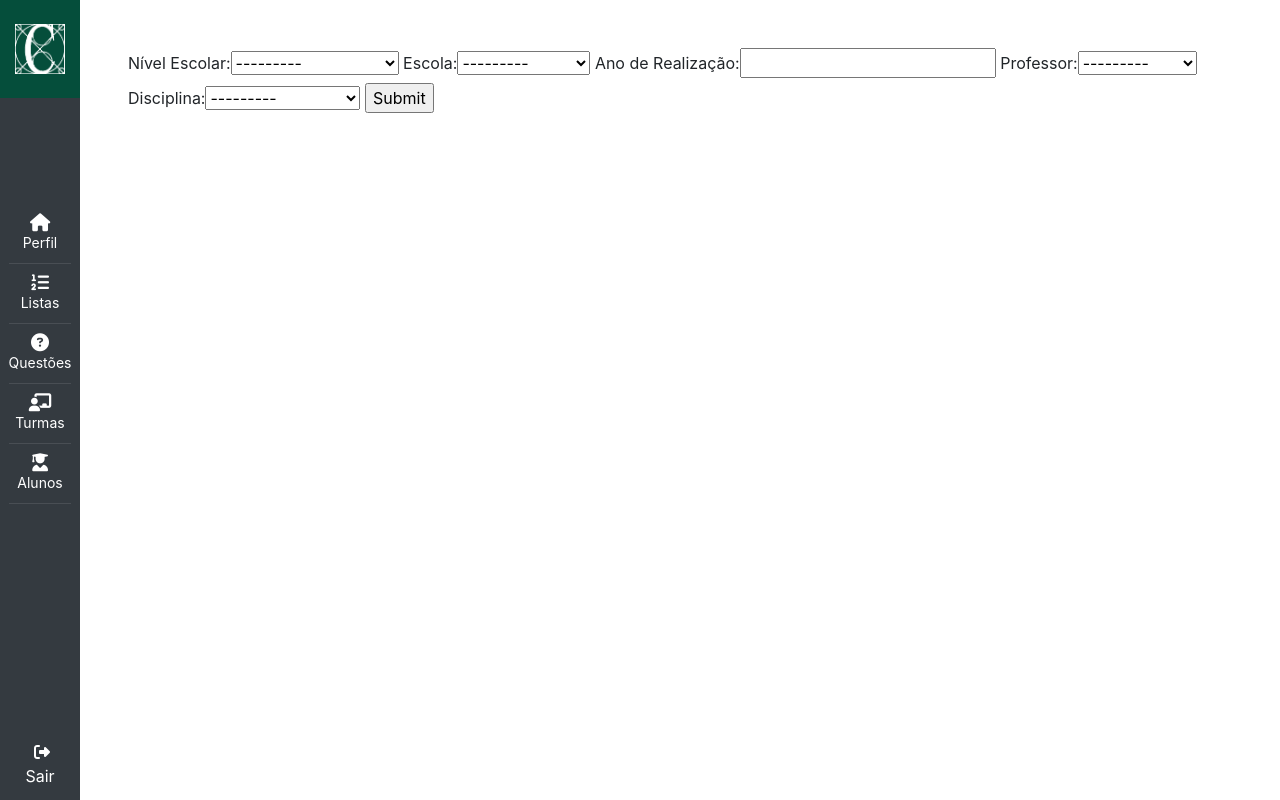
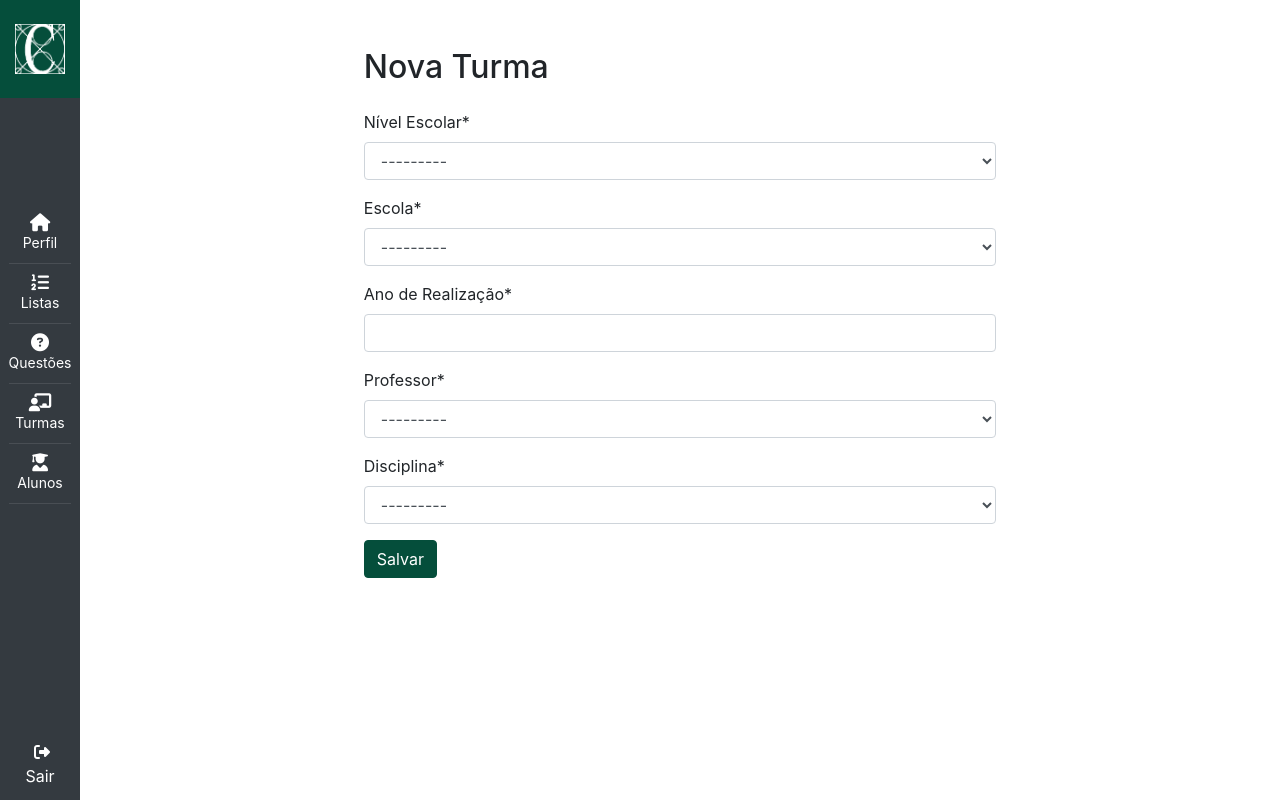
Before and after one commit to GeovanaRamos/chausant, a Django app: page /questionnaire/schoolclass/create in a window 1280 px wide. Run offline with Django 3.2, Linux system fonts and the light colour scheme; tables that the repository leaves empty hold one stand-in row (values such as "Sample post"); some libraries are stand-ins or nearby versions.

Commit message:
Adding crispy to schoolclass form

```diff
--- a/web/templates/questionnaire/schoolclass_form.html
+++ b/web/templates/questionnaire/schoolclass_form.html
@@ -1,9 +1,15 @@
 {% extends "core/base.html" %}
+{% load crispy_forms_tags %}
 
 {% block content %}
-<form method="post">
-	{% csrf_token %}
-	{{ form }}
-	<input type="submit" value="Submit">
-</form>
+<div class="container form-container">
+  <h2 class="mb-4">Nova Turma</h2>
+  <form method="post">
+    {% csrf_token %}
+    {{ form|crispy }}
+    <input type="submit" class="btn btn-primary" value="Salvar">
+  </form>
+
+</div>
+
 {% endblock %}
```
